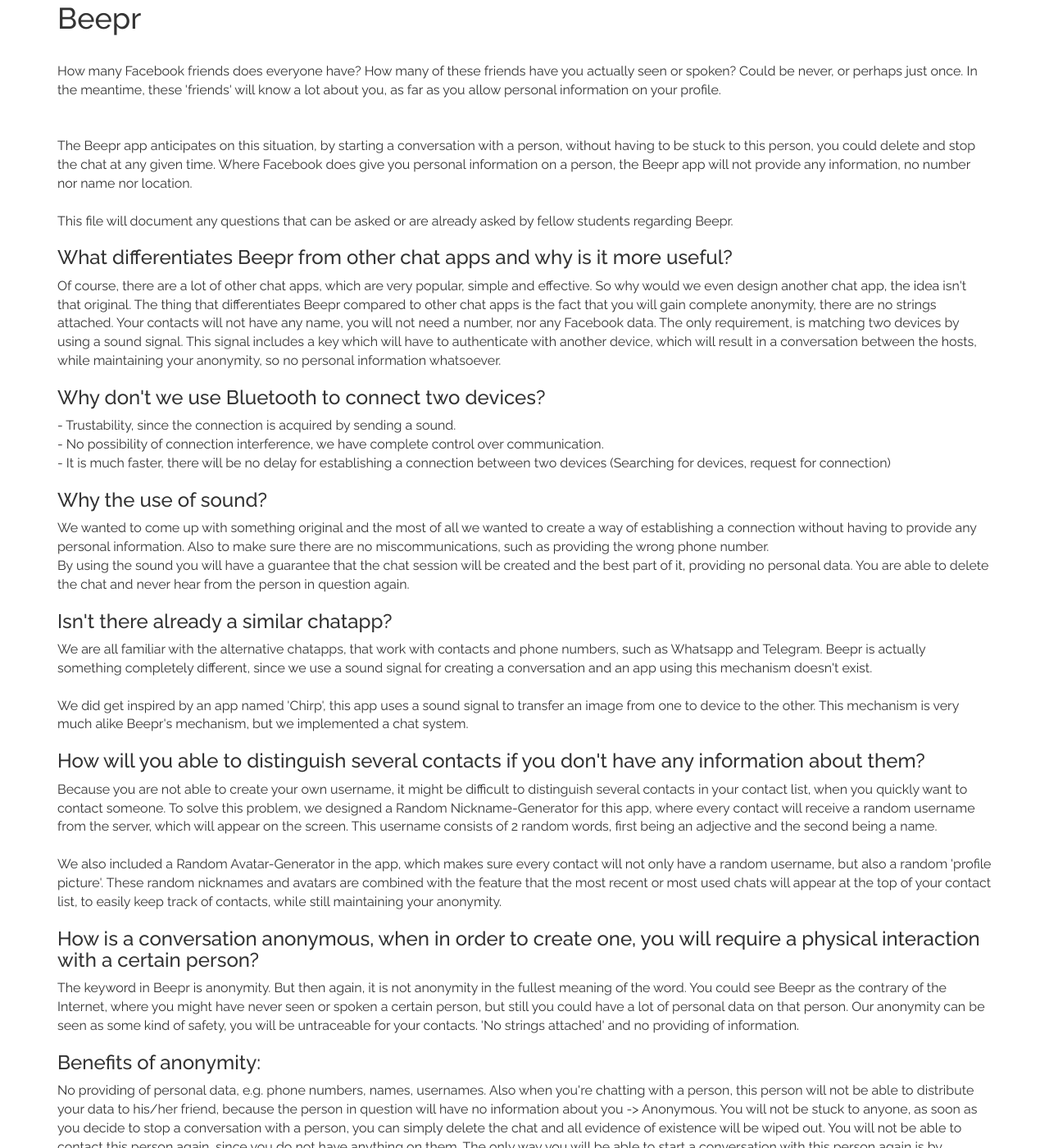
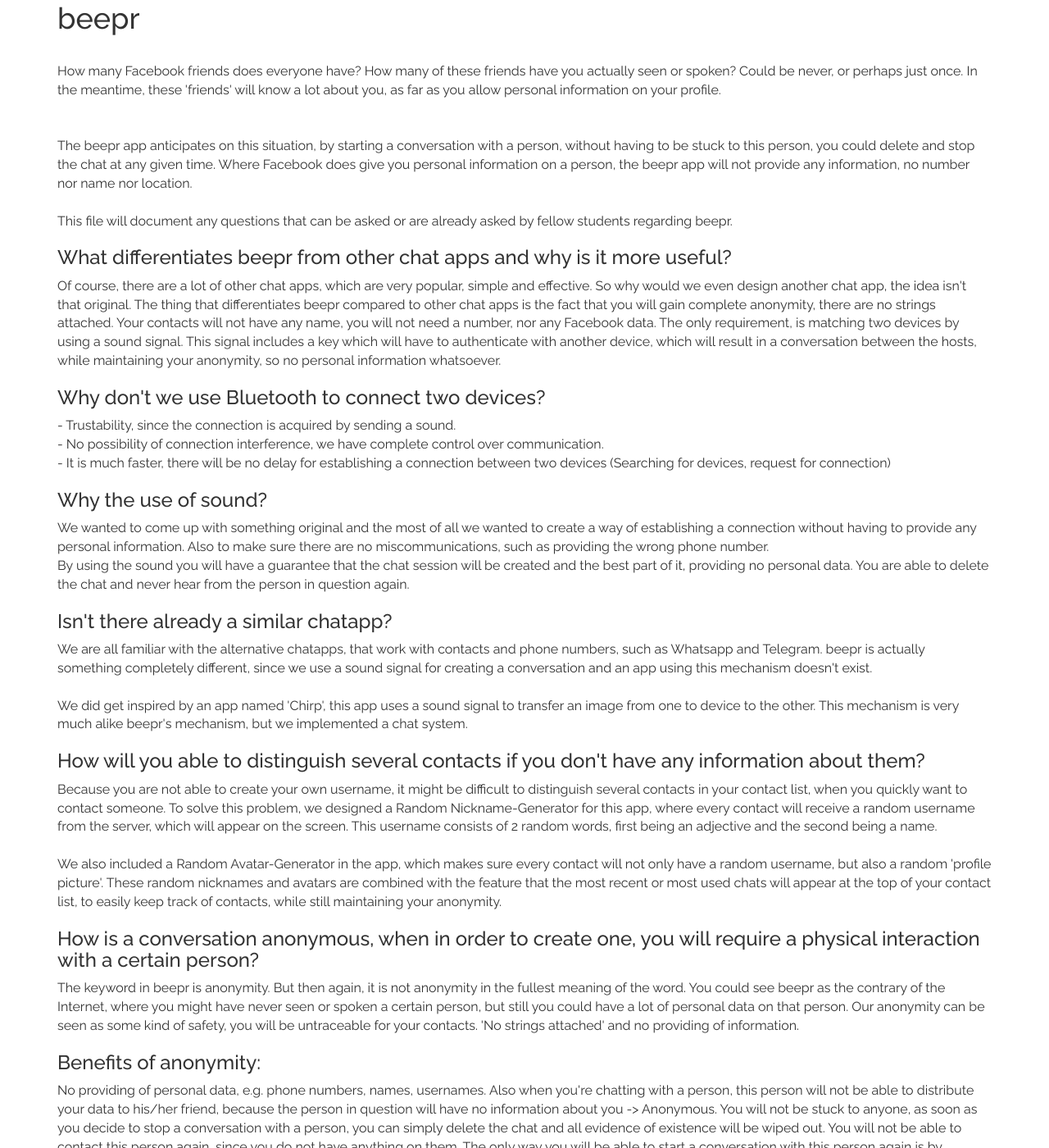
Before and after one commit to incognitone/incognitone.github.io, a Jekyll site: the page Qa.html, which Jekyll copies as it is, in a window 1280 px wide and 1400 px high, scrolled down 763 px. Shown: the whole window at 82% size. Built offline with Jekyll 4.4.1, drawn with Linux system fonts in a browser that asks for light colours; some of the changed text lies outside the part shown.

Commit message:
Last-commit Update beepr

```diff
--- a/Qa.html
+++ b/Qa.html
@@ -2,7 +2,7 @@
 <!DOCTYPE HTML>
 <html>
 	<head>
-		<title>Beepr - the new social media chat application</title>
+		<title>beepr - the new social media chat application</title>
 		<link rel="shortcut icon" type="image/x-icon" href="images/logo-1.png" />
 		<link href="css/bootstrap.css" rel='stylesheet' type='text/css' />
 		<link href="css/bootstrap.min.css" rel='stylesheet' type='text/css' />
@@ -43,7 +43,7 @@
 			<div class="conatiner">
 				<div class="col-lg-12 header-note">
 					<a href="#"><img src="images/logo-1.png" title="Flat style" /></a>
-					<h1>Beepr</h1>
+					<h1>beepr</h1>
 					<h2>Scroll down to find out more!</h2>
 					<a class="btn btn-primary big-btn" a href="https://play.google.com/store">Click here to get the app!<span> </span></a>
 				</div>
@@ -91,7 +91,7 @@
 <br>
 So here is a short Q&A session which also elaborates our philosophy behind the application.
 <br><br>
-<h1>Beepr</h1>
+<h1>beepr</h1>
 <br>
 How many Facebook friends does everyone have? How many of these friends have you
 
@@ -99,25 +99,25 @@
 
 will know a lot about you, as far as you allow personal information on your profile.
 
-<br><br><br>The Beepr app anticipates on this situation, by starting a conversation with a person, without
+<br><br><br>The beepr app anticipates on this situation, by starting a conversation with a person, without
 
 having to be stuck to this person, you could delete and stop the chat at any given time.
 
-Where Facebook does give you personal information on a person, the Beepr app will not
+Where Facebook does give you personal information on a person, the beepr app will not
 
 provide any information, no number nor name nor location.
 
 <br><br>This file will document any questions that can be asked or are already asked by fellow students
 
-regarding Beepr.
+regarding beepr.
 
-<h3>What differentiates Beepr from other chat apps and why is it more useful?</h3>
+<h3>What differentiates beepr from other chat apps and why is it more useful?</h3>
 
 Of course, there are a lot of other chat apps, which are very popular, simple and effective.
 
 So why would we even design another chat app, the idea isn't that original.
 
-The thing that differentiates Beepr compared to other chat apps is the fact that you will gain
+The thing that differentiates beepr compared to other chat apps is the fact that you will gain
 
 complete anonymity, there are no strings attached. Your contacts will not have any name, you
 
@@ -157,13 +157,13 @@
 
 We are all familiar with the alternative chatapps, that work with contacts and phone numbers,
 
-such as Whatsapp and Telegram. Beepr is actually something completely different, since we
+such as Whatsapp and Telegram. beepr is actually something completely different, since we
 
 use a sound signal for creating a conversation and an app using this mechanism doesn't exist.
 
 <br><br>We did get inspired by an app named 'Chirp', this app uses a sound signal to transfer an image
 
-from one to device to the other. This mechanism is very much alike Beepr's mechanism, but we
+from one to device to the other. This mechanism is very much alike beepr's mechanism, but we
 
 implemented a chat system.
 
@@ -195,9 +195,9 @@
 
 physical interaction with a certain person?</h3>
 
-The keyword in Beepr is anonymity. But then again, it is not anonymity in the fullest meaning of
+The keyword in beepr is anonymity. But then again, it is not anonymity in the fullest meaning of
 
-the word. You could see Beepr as the contrary of the Internet, where you might have never
+the word. You could see beepr as the contrary of the Internet, where you might have never
 
 seen or spoken a certain person, but still you could have a lot of personal data on that person.
 
@@ -237,7 +237,7 @@
 
 use personal information. Providing the wrong number or the wrong name or not understanding
 
-it very well, is no problem when using Beepr and it's sound mechanism.
+it very well, is no problem when using beepr and it's sound mechanism.
 
       </div>
     </article>
@@ -246,6 +246,6 @@
 		</div>
 		<div class="social-icons">
 					<ul>
-						<li><a class="twitter" a href="http://www.twitter.com/Beepr_" target="_blank"> <span> </span></a></li>
+						<li><a class="twitter" a href="http://www.twitter.com/beepr_" target="_blank"> <span> </span></a></li>
 					</ul>
 				</div>
--- a/blog.html
+++ b/blog.html
@@ -2,7 +2,7 @@
 <!DOCTYPE HTML>
 <html>
 	<head>
-		<title>Beepr - the new social media chat application</title>
+		<title>beepr - the new social media chat application</title>
 		<link rel="shortcut icon" type="image/x-icon" href="images/logo-1.png" />
 		<link href="css/bootstrap.css" rel='stylesheet' type='text/css' />
 		<link href="css/bootstrap.min.css" rel='stylesheet' type='text/css' />
@@ -43,7 +43,7 @@
 			<div class="conatiner">
 				<div class="col-lg-12 header-note">
 					<a href="#"><img src="images/logo-1.png" title="Flat style" /></a>
-					<h1>Beepr</h1>
+					<h1>beepr</h1>
 					<h2>Scroll down to find out more!</h2>
 					<a class="btn btn-primary big-btn" a href="https://play.google.com/store">Click here to get the app!<span> </span></a>
 				</div>
@@ -134,6 +134,6 @@
 		</div>
 		<div class="social-icons">
 					<ul>
-						<li><a class="twitter" a href="http://www.twitter.com/Beepr_" target="_blank"> <span> </span></a></li>
+						<li><a class="twitter" a href="http://www.twitter.com/beepr_" target="_blank"> <span> </span></a></li>
 					</ul>
 				</div>
```
Also changed, not shown: index.html (+18 -17 lines).
